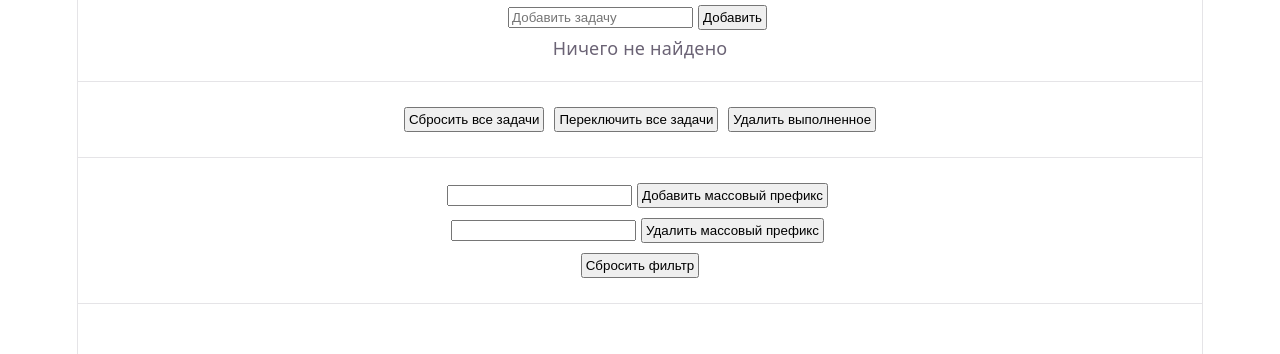
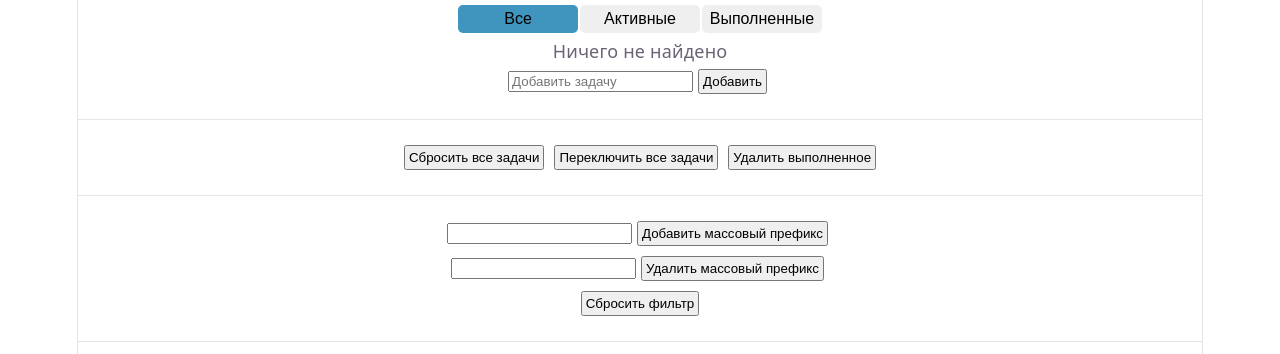
Before and after one commit to vadimk321/ToDoList-React, a React (Vite) app: page / in a window 1280 px wide. Shown: the top 354 px of the page. Built offline with nearby package versions, Linux system fonts and the light colour scheme.

Commit message:
Add tabs

```diff
--- a/src/App.jsx
+++ b/src/App.jsx
@@ -23,6 +23,7 @@ function App() {
 
   const [editingId, setEditingId] = useState('');
   const [selectedPrefix, setSelectedPrefix] = useState(null);
+  const [statusFilter, setStatusFilter] = useState('all');
 
   function handlerAddTask(e){
     e.preventDefault();
@@ -64,11 +65,10 @@ function App() {
 
   return (
     <div>
-      <form onSubmit={handlerAddTask}>
-        <input name='text'placeholder='Добавить задачу'/>
-        <button>Добавить</button>
-        {selectedPrefix ? <h2 className="filter-prefix">Задачи с тегом {selectedPrefix}</h2> : null}
-      </form>
+      <button  className={`tabs-filters ${statusFilter === 'all' ? 'active' : ''}`} onClick={() => setStatusFilter('all') }>Все</button>
+      <button className={`tabs-filters ${statusFilter === 'active' ? 'active' : ''}`} onClick={() => setStatusFilter('active') }>Активные</button>
+      <button  className={`tabs-filters ${statusFilter === 'done' ? 'active' : ''}`} onClick={() => setStatusFilter('done') }>Выполненные</button>
+
           <TaskList
             tasks={tasks}
             toggleTask={toggleTask}
@@ -81,7 +81,13 @@ function App() {
             selectedPrefix={selectedPrefix}
             setSelectedPrefix={setSelectedPrefix}
             editingId={editingId}
+            statusFilter={statusFilter}
           />
+        <form onSubmit={handlerAddTask}>
+          <input name='text'placeholder='Добавить задачу'/>
+          <button>Добавить</button>
+            {selectedPrefix ? <h2 className="filter-prefix">Задачи с тегом {selectedPrefix}</h2> : null}
+        </form>
         <hr />
         <button onClick={clearList}>Сбросить все задачи</button>
         <button onClick={toggleAllTasks}>Переключить все задачи</button>
--- a/src/TaskItem.jsx
+++ b/src/TaskItem.jsx
@@ -12,7 +12,7 @@ const TaskItem = React.memo(
           saveEdit,
           cancelEdit,
           addPrefixToTask,
-          delPrefixFromTask, // Да!
+          delPrefixFromTask, // Пока оставим!
           setSelectedPrefix,
           selectedPrefix
           } = props;
--- a/src/TaskList.jsx
+++ b/src/TaskList.jsx
@@ -15,25 +15,28 @@ function TaskList(props){
         addPrefixToTask,
         delPrefixFromTask,
         selectedPrefix,
-        setSelectedPrefix
+        setSelectedPrefix,
+        statusFilter,
         } = props;
 
 
-   const filteredTasks = useMemo(() => {
-    if (!selectedPrefix) return tasks;
+  const filteredTasks = useMemo(() => {
+    let result = tasks;
 
-    return tasks.filter(task => task.prefixes.includes(selectedPrefix))
-  },  [tasks, selectedPrefix])
+    // фильтр по префиксу
+    if (selectedPrefix) {
+      result = result.filter(task => task.prefixes.includes(selectedPrefix))
+    };
+    // фильтр по статусу
+    if (statusFilter === 'active') {
+      result = result.filter(task => !task.done)
+    };
+    if (statusFilter === 'done') {
+      result = result.filter(task => task.done);
+    }
 
-  const activeTasks = useMemo (
-    () => filteredTasks.filter(task => !task.done),
-    [filteredTasks]
-  );
-
-  const doneTasks = useMemo(
-    () => filteredTasks.filter(task => task.done),
-    [filteredTasks]
-  );
+    return result
+  }, [tasks, selectedPrefix, statusFilter]);
 
 
 
@@ -41,11 +44,11 @@ function TaskList(props){
 
 
     <ul>
-      {activeTasks.length === 0 && doneTasks.length === 0 && (
+      {filteredTasks.length === 0 && (
         <p>Ничего не найдено</p>
       )}
-      {activeTasks.length > 0 ? <h2>Задачи</h2> : null}
-      {activeTasks.map(task => (
+      {filteredTasks.length > 0 ? <h2>Задачи</h2> : null}
+      {filteredTasks.map(task => (
         <TaskItem
           key={task.id}
           task={task}
@@ -62,28 +65,6 @@ function TaskList(props){
           />
         )
       )}
-      {doneTasks.length > 0 ? (
-        <>
-          <hr />
-          <h2>Выполнено</h2>
-        </>
-      ) : null}
-      {doneTasks.map(task => (
-         <TaskItem
-          key={task.id}
-          task={task}
-          isEditing={editingId === task.id}
-          toggleTask={toggleTask}
-          deleteTask={deleteTask}
-          startEdit={startEdit}
-          saveEdit={saveEdit}
-          cancelEdit={cancelEdit}
-          addPrefixToTask={addPrefixToTask}
-          delPrefixFromTask={delPrefixFromTask}
-          setSelectedPrefix={setSelectedPrefix}
-          selectedPrefix={selectedPrefix}
-          />
-      ))}
     </ul>
   );
 }
--- a/src/hooks/useTasks.js
+++ b/src/hooks/useTasks.js
@@ -125,7 +125,7 @@ export function useTasks() {
   }
 
   const saveEdit = (id, newText) => {
-    dispatch({type: 'EDIT_TASK', payload: id, text: newText})
+    dispatch({type: 'EDIT_TASK', payload: id, text: newText});
   }
 
   const clearList = () => {
--- a/src/styles/App.css
+++ b/src/styles/App.css
@@ -6,6 +6,26 @@
   border-radius: 16px;
   background: var(--bg);
   box-shadow: var(--shadow);
+}
+
+.tabs-filters {
+  border: 0px;
+  border-radius: 5px;
+  padding: 5px;
+  min-width: 120px;
+  margin: 5px 1px 5px 1px;
+  font-size: 16px;
+  font-family: Arial;
+  transition: background-color 0.2s, transform 0.1s;
+}
+
+.tabs-filters.active {
+  background-color: hsl(200, 50%, 50%);
+  transition: background-color 0.2s, transform 0.1s;
+}
+
+.tabs-filters:hover {
+  transform: translateY(-1px);
 }
 
 button {
```
